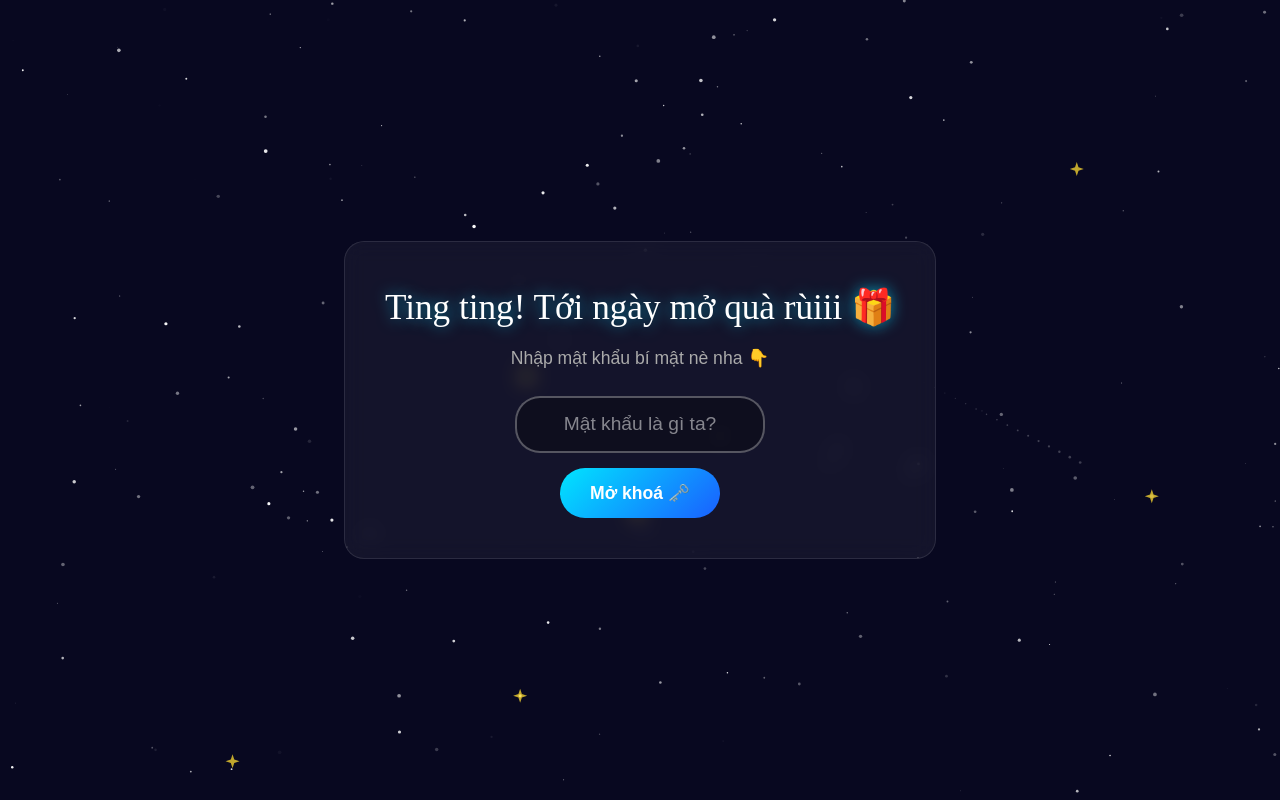
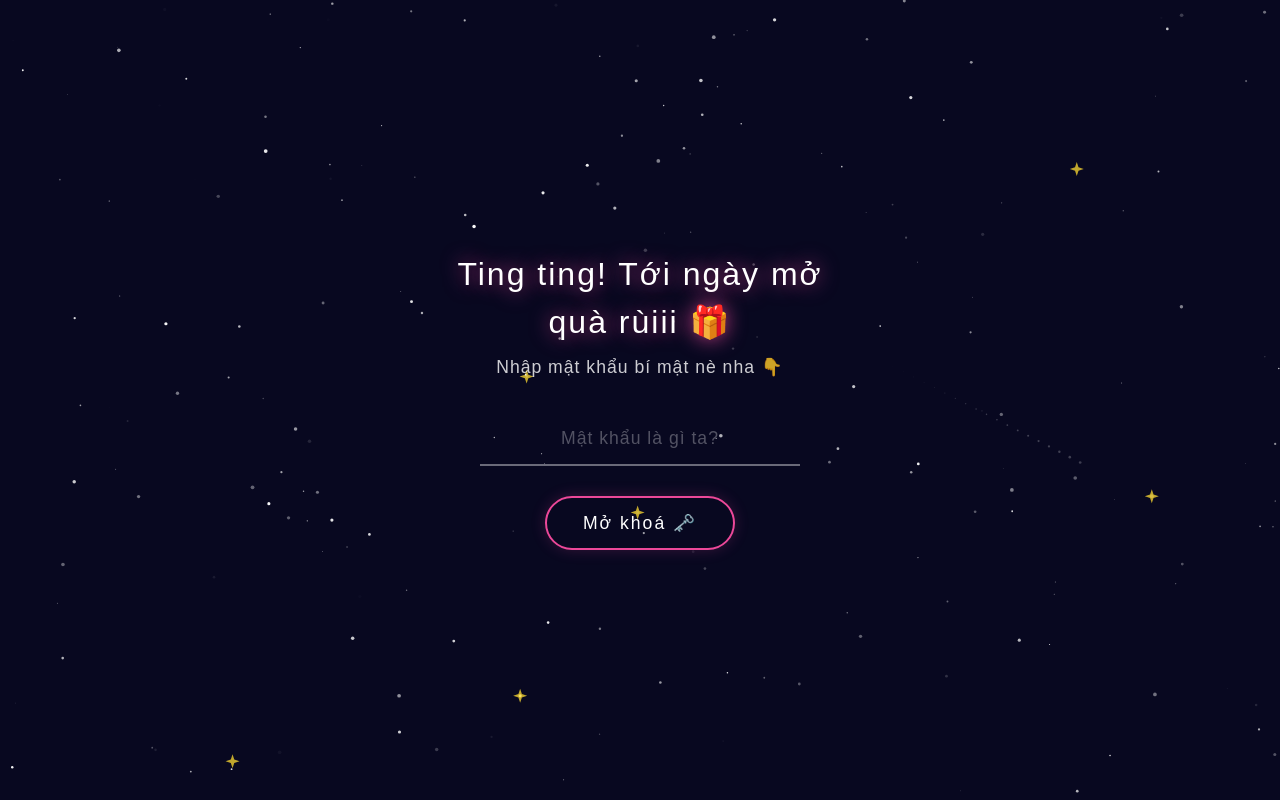
Before and after one commit to lekimlam/Hpbdbl, a Next.js app: page / in a window 1280 px wide. Built offline with nearby package versions, Linux system fonts and the light colour scheme.

Commit message:
feat(s0): Refactor password and countdown logic
Reorganizes the structure for scene 0, renaming elements and updating state management for password input and countdown timer. Introduces a new `cd-big-num` class for larger display of countdown values and a `popIn` animation.

```diff
--- a/app/globals.css
+++ b/app/globals.css
@@ -7,22 +7,21 @@ canvas#bg{position:fixed;inset:0;width:100%;height:100%;z-index:0;pointer-events
 .scene{position:fixed;inset:0;display:flex;flex-direction:column;align-items:center;justify-content:center;opacity:0;pointer-events:none;transition:opacity .6s;z-index:10}
 .scene.active{opacity:1;pointer-events:all}
 
-/* ===== S0 Countdown & Password ===== */
+/* ===== S0 Password & Countdown ===== */
 .countdown-container { text-align: center; display: flex; flex-direction: column; align-items: center; gap: 30px; animation: s1Enter 1s ease forwards; }
 .cd-title { font-family: 'Fredoka One', cursive; font-size: 2rem; text-shadow: 0 0 15px rgba(255,105,180,0.6); color: #ffa3d7; }
-.cd-boxes { display: flex; gap: 15px; }
-.cd-box { background: rgba(255, 105, 180, 0.2); border: 2px solid rgba(255, 105, 180, 0.4); padding: 15px; border-radius: 12px; width: 80px; backdrop-filter: blur(5px); box-shadow: 0 0 15px rgba(255, 105, 180, 0.2); }
-.cd-num { font-size: 2.2rem; font-weight: 800; font-family: 'Fredoka One', cursive; color: #fff; line-height: 1; }
-.cd-label { font-size: 0.9rem; margin-top: 5px; color: #ffb8e0; font-weight: 700; text-transform: uppercase; letter-spacing: 1px; }
+.cd-big-num { font-size: 6rem; font-weight: 800; font-family: 'Fredoka One', cursive; color: #fff; text-shadow: 0 0 30px rgba(255,105,180,0.8); animation: popIn 1s cubic-bezier(0.2, 0.8, 0.2, 1) forwards; }
+@keyframes popIn { 0% { transform: scale(0.5); opacity: 0; } 50% { transform: scale(1.1); } 100% { transform: scale(1); opacity: 1; } }
 
-.password-container { text-align: center; animation: s1Enter 0.8s ease forwards; background: rgba(255, 255, 255, 0.05); padding: 40px; border-radius: 20px; border: 1px solid rgba(255,255,255,0.1); backdrop-filter: blur(10px); }
-.pass-title { font-family: 'Fredoka One', cursive; font-size: 2.2rem; color: #fff; text-shadow: 0 0 15px rgba(0, 220, 255, 0.6); margin-bottom: 10px; }
-.pass-subtitle { font-size: 1.1rem; color: #aaa; margin-bottom: 25px; }
-.pass-form { display: flex; flex-direction: column; gap: 15px; align-items: center; }
-.pass-input { background: rgba(0,0,0,0.3); border: 2px solid rgba(255,255,255,0.3); color: #fff; padding: 12px 20px; border-radius: 25px; font-size: 1.2rem; width: 250px; text-align: center; outline: none; transition: border-color 0.3s, box-shadow 0.3s; }
-.pass-input:focus { border-color: #00e5ff; box-shadow: 0 0 15px rgba(0, 229, 255, 0.4); }
-.pass-btn { background: linear-gradient(135deg, #00e5ff, #1a5fff); color: #fff; border: none; padding: 12px 30px; border-radius: 25px; font-weight: 800; font-size: 1.1rem; cursor: pointer; transition: transform 0.2s, box-shadow 0.2s; white-space: nowrap; }
-.pass-btn:hover { transform: translateY(-2px) scale(1.05); box-shadow: 0 5px 20px rgba(0, 229, 255, 0.5); }
+.password-container { text-align: center; animation: s1Enter 0.8s ease forwards; display: flex; flex-direction: column; align-items: center; justify-content: center; width: 100%; max-width: 400px; }
+.pass-title { font-size: 2rem; color: #fff; text-shadow: 0 0 20px rgba(236, 72, 153, 0.8); margin-bottom: 8px; letter-spacing: 2px; }
+.pass-subtitle { font-size: 1.1rem; color: rgba(255,255,255,0.8); margin-bottom: 30px; letter-spacing: 1px; }
+.pass-form { display: flex; flex-direction: column; gap: 20px; align-items: center; width: 100%; }
+.pass-input { background: transparent; border: none; border-bottom: 2px solid rgba(255,255,255,0.4); color: #fff; padding: 10px 15px; font-size: 1.4rem; width: 80%; text-align: center; outline: none; transition: all 0.3s; letter-spacing: 2px; }
+.pass-input:focus { border-bottom-color: #ec4899; text-shadow: 0 0 10px rgba(236, 72, 153, 0.5); }
+.pass-input::placeholder { color: rgba(255,255,255,0.3); font-size: 1.1rem; letter-spacing: 1px; }
+.pass-btn { background: transparent; color: #fff; border: 2px solid #ec4899; padding: 12px 36px; border-radius: 30px; font-size: 1.1rem; letter-spacing: 2px; cursor: pointer; transition: all 0.3s; margin-top: 10px; box-shadow: 0 0 15px rgba(236, 72, 153, 0.2); }
+.pass-btn:hover { background: #ec4899; box-shadow: 0 0 25px rgba(236, 72, 153, 0.6); transform: translateY(-2px); }
 
 .floating-hearts { position: absolute; top: 0; left: 0; width: 100%; height: 100%; pointer-events: none; overflow: hidden; z-index: -1; }
 .fh { position: absolute; font-size: 2rem; opacity: 0; animation: floatUp 4s ease-in-out infinite; }
@@ -42,9 +41,9 @@ canvas#bg{position:fixed;inset:0;width:100%;height:100%;z-index:0;pointer-events
 
 /* ===== S2 ===== */
 #s2{flex-direction:row;align-items:center;justify-content:center;padding:20px;gap:0}
-.s2-left{flex:1;display:flex;flex-direction:column;align-items:flex-start;padding-left:40px;gap:10px;position:relative}
+.s2-left{flex:1;display:flex;flex-direction:column;align-items:flex-start;padding-left:40px;gap:10px;position:relative;max-width:550px}
 .s2-right{flex:1;display:flex;flex-direction:column;align-items:center;justify-content:center;position:relative;padding-top:40px}
-.hb-line{font-family:'Fredoka One',cursive;font-size:5rem;line-height:1.05}
+.hb-line{font-family:'Fredoka One',cursive;font-size:clamp(3rem, 7vw, 5rem);line-height:1.05;white-space:nowrap}
 .hb-line span{display:inline-block;opacity:0;transform:translateY(18px);transition:opacity .3s,transform .3s}
 .hb-line span.show{opacity:1;transform:none}
 #hb-happy .show{color:#fff;text-shadow:0 0 18px rgba(0,200,255,.7),3px 3px 0 #1a5fff}
--- a/app/page.tsx
+++ b/app/page.tsx
@@ -25,39 +25,22 @@ export default function BirthdayPage() {
   const [scene, setScene] = useState<number>(0);
   const cvsRef = useRef<HTMLCanvasElement>(null);
 
-  // --- S0 State (Countdown + Password) ---
-  const [timeLeft, setTimeLeft] = useState({ d: 0, h: 0, m: 0, s: 0, total: 1 });
-  const [isTimeUp, setIsTimeUp] = useState(true); // Tạm thời để true để bỏ qua đếm ngược
+  // --- S0 State (Password & Countdown) ---
   const [passInput, setPassInput] = useState('');
   const [passShake, setPassShake] = useState(false);
+  const [timeLeft, setTimeLeft] = useState(5);
+  const [isTimeUp, setIsTimeUp] = useState(false);
 
   useEffect(() => {
-    // Ngày đích: 5/5/2026 00:00:00
-    const targetDate = new Date(2026, 4, 5, 0, 0, 0).getTime();
-
-    // Tạm thời comment timer để test phần sau
-    /*
-    const timer = setInterval(() => {
-      const now = new Date().getTime();
-      const diff = targetDate - now;
-
-      if (diff <= 0) {
-        setIsTimeUp(true);
-        clearInterval(timer);
-      } else {
-        setTimeLeft({
-          d: Math.floor(diff / (1000 * 60 * 60 * 24)),
-          h: Math.floor((diff / (1000 * 60 * 60)) % 24),
-          m: Math.floor((diff / 1000 / 60) % 60),
-          s: Math.floor((diff / 1000) % 60),
-          total: diff
-        });
-      }
+    if (timeLeft <= 0) {
+      setIsTimeUp(true);
+      return;
+    }
+    const timer = setTimeout(() => {
+      setTimeLeft(prev => prev - 1);
     }, 1000);
-
-    return () => clearInterval(timer);
-    */
-  }, []);
+    return () => clearTimeout(timer);
+  }, [timeLeft]);
 
   const handlePassSubmit = (e: React.FormEvent) => {
     e.preventDefault();
@@ -297,17 +280,12 @@ export default function BirthdayPage() {
     <>
       <canvas ref={cvsRef} id="bg" />
 
-      {/* S0: Countdown & Password */}
+      {/* S0: Password & Countdown */}
       <div id="s0" className={`scene ${scene === 0 ? 'active' : ''}`}>
         {!isTimeUp ? (
           <div className="countdown-container">
-            <h2 className="cd-title">Sắp đến ngày rồi nè... ⏳💖</h2>
-            <div className="cd-boxes">
-              <div className="cd-box"><div className="cd-num">{timeLeft.d}</div><div className="cd-label">Ngày</div></div>
-              <div className="cd-box"><div className="cd-num">{timeLeft.h}</div><div className="cd-label">Giờ</div></div>
-              <div className="cd-box"><div className="cd-num">{timeLeft.m}</div><div className="cd-label">Phút</div></div>
-              <div className="cd-box"><div className="cd-num">{timeLeft.s}</div><div className="cd-label">Giây</div></div>
-            </div>
+            <h2 className="cd-title">Chuẩn bị nha... ⏳💖</h2>
+            <div className="cd-big-num" key={timeLeft}>{timeLeft}</div>
             <div className="floating-hearts">
               <span className="fh">💖</span>
               <span className="fh">✨</span>
@@ -350,7 +328,7 @@ export default function BirthdayPage() {
         >
           🎁
         </span>
-        <p>Đây là món quà tặng bạn</p>
+        <p>Đây là món quà tặng em</p>
       </div>
 
       {/* S2 */}
@@ -362,7 +340,7 @@ export default function BirthdayPage() {
           <div className="hb-line" id="hb-bday">
             {"Birthday".split('').map((c, i) => <span key={i} className={s2Words.bday ? 'show' : ''}>{c}</span>)}
           </div>
-          <div className="date-pill">29-02</div>
+          <div className="date-pill">05.05.2011</div>
           <div className="rabbit">🐰</div>
           <button
             className="btn-letter"
@@ -379,7 +357,7 @@ export default function BirthdayPage() {
           <div style={{ position: 'relative' }}>
             <div className={`hat ${hatVisible ? 'show' : ''}`} id="hat">🎩</div>
             <div className="photo-circle">
-              <img src="/anh10.jpg" alt="" />
+              <img src="/anh1.jpg" alt="" />
             </div>
           </div>
           <div className="name-tag">Bảo Lan</div>
```
